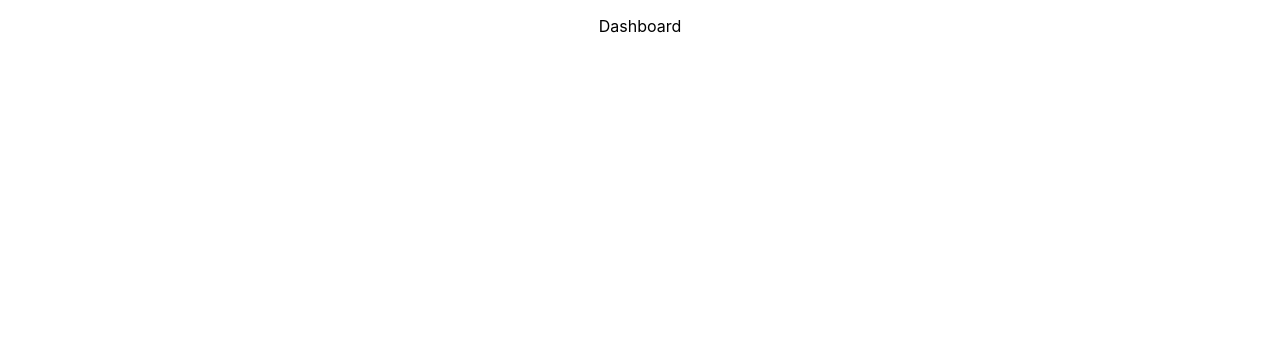
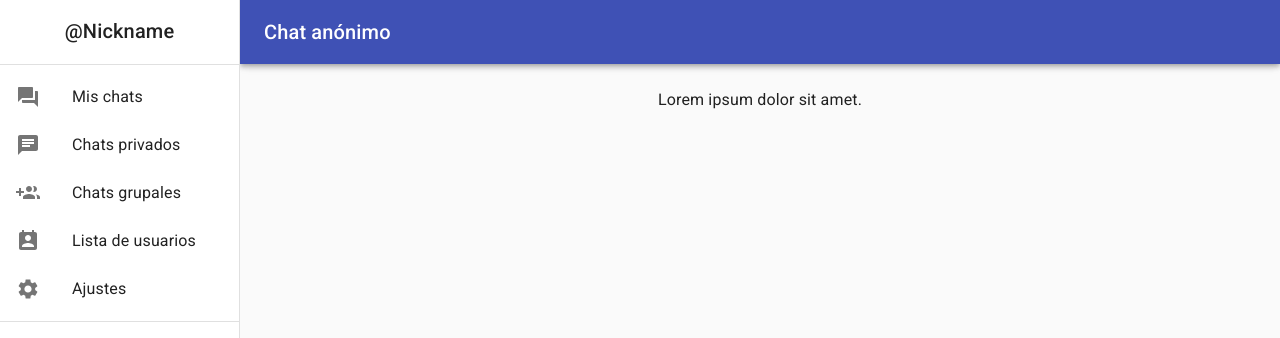
Before and after one commit to eder-toledo/chat-anonimo, a React (Create React App) app: page /dashboard in a window 1280 px wide. Shown: the top 338 px of the page. Built offline with nearby package versions, Linux system fonts and the light colour scheme.

Commit message:
Interfaz basica para el Dashboard

```diff
--- a/package.json
+++ b/package.json
@@ -4,6 +4,7 @@
   "private": true,
   "dependencies": {
     "@material-ui/core": "^4.11.0",
+    "@material-ui/icons": "^4.9.1",
     "@testing-library/jest-dom": "^4.2.4",
     "@testing-library/react": "^9.3.2",
     "@testing-library/user-event": "^7.1.2",
--- a/src/routes/dashboard/index.js
+++ b/src/routes/dashboard/index.js
@@ -1,9 +1,179 @@
 import React from 'react';
+import PropTypes from 'prop-types';
+import AppBar from '@material-ui/core/AppBar';
+import CssBaseline from '@material-ui/core/CssBaseline';
+import Divider from '@material-ui/core/Divider';
+import Drawer from '@material-ui/core/Drawer';
+import Hidden from '@material-ui/core/Hidden';
+import IconButton from '@material-ui/core/IconButton';
+import ForumIcon from '@material-ui/icons/Forum';
+import ChatIcon from '@material-ui/icons/Chat';
+import GroupAddIcon from '@material-ui/icons/GroupAdd';
+import PermContactCalendarIcon from '@material-ui/icons/PermContactCalendar';
+import SettingsIcon from '@material-ui/icons/Settings';
+import List from '@material-ui/core/List';
+import ListItem from '@material-ui/core/ListItem';
+import ListItemIcon from '@material-ui/core/ListItemIcon';
+import ListItemText from '@material-ui/core/ListItemText';
+import MenuIcon from '@material-ui/icons/Menu';
+import Toolbar from '@material-ui/core/Toolbar';
+import Typography from '@material-ui/core/Typography';
+import { makeStyles, useTheme } from '@material-ui/core/styles';
 
-const Page = ({ match }) => (
+const drawerWidth = 240;
+
+const useStyles = makeStyles((theme) => ({
+  root: {
+    display: 'flex',
+  },
+  drawer: {
+    [theme.breakpoints.up('sm')]: {
+      width: drawerWidth,
+      flexShrink: 0,
+    },
+  },
+  appBar: {
+    [theme.breakpoints.up('sm')]: {
+      width: `calc(100% - ${drawerWidth}px)`,
+      marginLeft: drawerWidth,
+    },
+  },
+  menuButton: {
+    marginRight: theme.spacing(2),
+    [theme.breakpoints.up('sm')]: {
+      display: 'none',
+    },
+  },
+  spaced: {
+    padding: '15px'
+  },
+  toolbar: theme.mixins.toolbar,
+  drawerPaper: {
+    width: drawerWidth,
+  },
+  content: {
+    flexGrow: 1,
+    padding: theme.spacing(3),
+  },
+}));
+
+function Page(props) {
+  const { window } = props;
+  const classes = useStyles();
+  const theme = useTheme();
+  const [mobileOpen, setMobileOpen] = React.useState(false);
+
+  const handleDrawerToggle = () => {
+    setMobileOpen(!mobileOpen);
+  };
+
+  const drawer = (
     <div>
-        <p>Dashboard</p>
+      <div className={classes.toolbar}>
+        <Typography className={classes.spaced} variant="h6" display="block" align="center">
+          @Nickname
+        </Typography>
+      </div>
+      <Divider />
+      <List>
+        <ListItem button>
+          <ListItemIcon>
+            <ForumIcon />
+          </ListItemIcon>
+          <ListItemText primary="Mis chats" />
+        </ListItem>
+        <ListItem button>
+          <ListItemIcon>
+            <ChatIcon />
+          </ListItemIcon>
+          <ListItemText primary="Chats privados" />
+        </ListItem>
+        <ListItem button>
+          <ListItemIcon>
+            <GroupAddIcon />
+          </ListItemIcon>
+          <ListItemText primary="Chats grupales" />
+        </ListItem>
+        <ListItem button>
+          <ListItemIcon>
+            <PermContactCalendarIcon />
+          </ListItemIcon>
+          <ListItemText primary="Lista de usuarios" />
+        </ListItem>
+        <ListItem button>
+          <ListItemIcon>
+            <SettingsIcon />
+          </ListItemIcon>
+          <ListItemText primary="Ajustes" />
+        </ListItem>
+      </List>
+      <Divider />
     </div>
-)
+  );
+
+  const container = window !== undefined ? () => window().document.body : undefined;
+
+  return (
+    <div className={classes.root}>
+      <CssBaseline />
+      <AppBar position="fixed" className={classes.appBar}>
+        <Toolbar>
+          <IconButton
+            color="inherit"
+            aria-label="open drawer"
+            edge="start"
+            onClick={handleDrawerToggle}
+            className={classes.menuButton}
+          >
+            <MenuIcon />
+          </IconButton>
+          <Typography variant="h6" noWrap>
+            Chat anónimo
+          </Typography>
+        </Toolbar>
+      </AppBar>
+      <nav className={classes.drawer} aria-label="mailbox folders">
+        <Hidden smUp implementation="css">
+          <Drawer
+            container={container}
+            variant="temporary"
+            anchor={theme.direction === 'rtl' ? 'right' : 'left'}
+            open={mobileOpen}
+            onClose={handleDrawerToggle}
+            classes={{
+              paper: classes.drawerPaper,
+            }}
+            ModalProps={{
+              keepMounted: true,
+            }}
+          >
+            {drawer}
+          </Drawer>
+        </Hidden>
+        <Hidden xsDown implementation="css">
+          <Drawer
+            classes={{
+              paper: classes.drawerPaper,
+            }}
+            variant="permanent"
+            open
+          >
+            {drawer}
+          </Drawer>
+        </Hidden>
+      </nav>
+      <main className={classes.content}>
+        <div className={classes.toolbar} />
+        <Typography paragraph>
+          Lorem ipsum dolor sit amet.
+        </Typography>
+      </main>
+    </div>
+  );
+}
+
+Page.propTypes = {
+  window: PropTypes.func,
+};
 
 export default Page;
```
Also changed, not shown: 1 other file (tests, documents, lock files or other folders).
